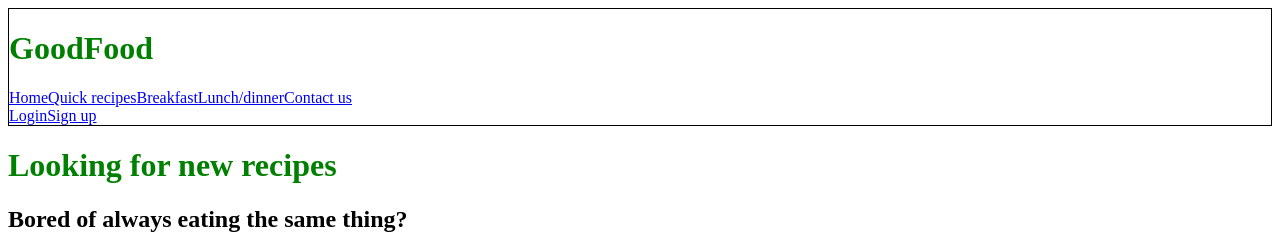
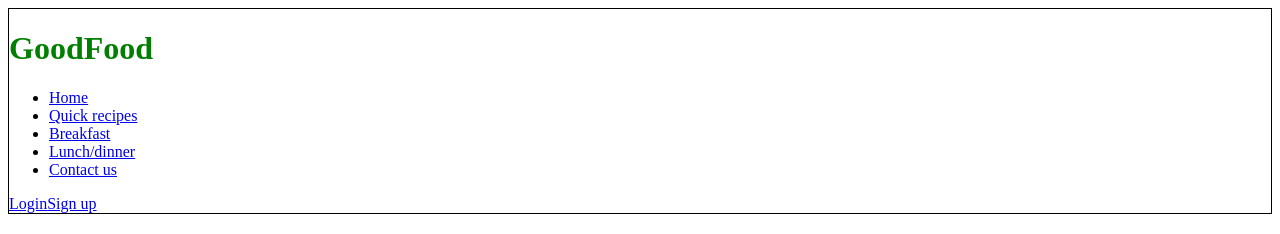
Before and after one commit to avilrod3004/Proyecto4_GoodFood, a React app: page / in a window 1280 px wide. Shown: the top 234 px of the page. Built offline with nearby package versions, Linux system fonts and the light colour scheme; no server answers; the HTML template or start-up script is replaced by a standard one.

Commit message:
cambio a lista

```diff
--- a/src/layouts/components/Navbar.jsx
+++ b/src/layouts/components/Navbar.jsx
@@ -6,11 +6,13 @@ const Navbar = () => {
     console.log(useContext(UserContext));
     return (
         <nav>
-            <NavLink to="/">Home</NavLink>
-            <NavLink to="/quickrecipes">Quick recipes</NavLink>
-            <NavLink to="/breakfast">Breakfast</NavLink>
-            <NavLink to="/lunchdinner">Lunch/dinner</NavLink>
-            <NavLink to="/contactus">Contact us</NavLink>
+            <ul>
+                <li><NavLink to="/">Home</NavLink></li>
+                <li><NavLink to="/quickrecipes">Quick recipes</NavLink></li>
+                <li><NavLink to="/breakfast">Breakfast</NavLink></li>
+                <li><NavLink to="/lunchdinner">Lunch/dinner</NavLink></li>
+                <li><NavLink to="/contactus">Contact us</NavLink></li>
+            </ul>
         </nav>
     );
 }
```
